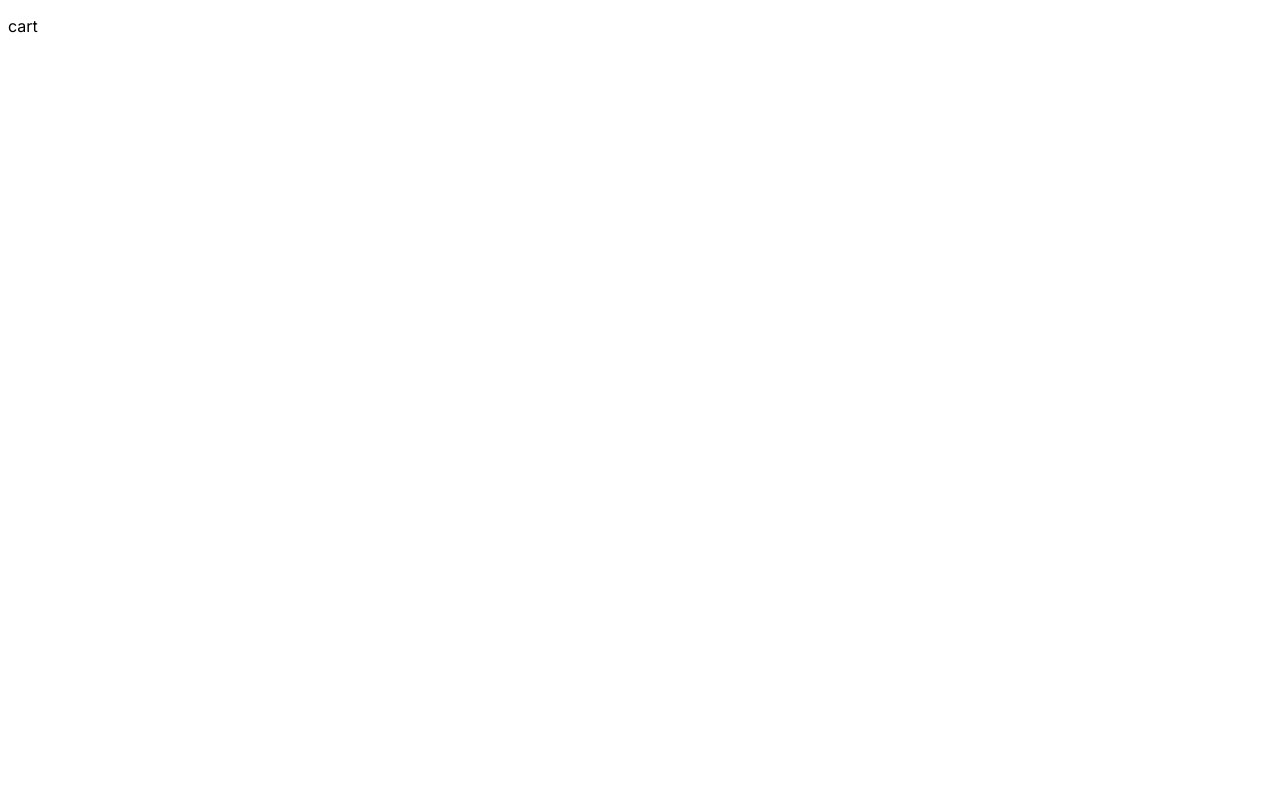
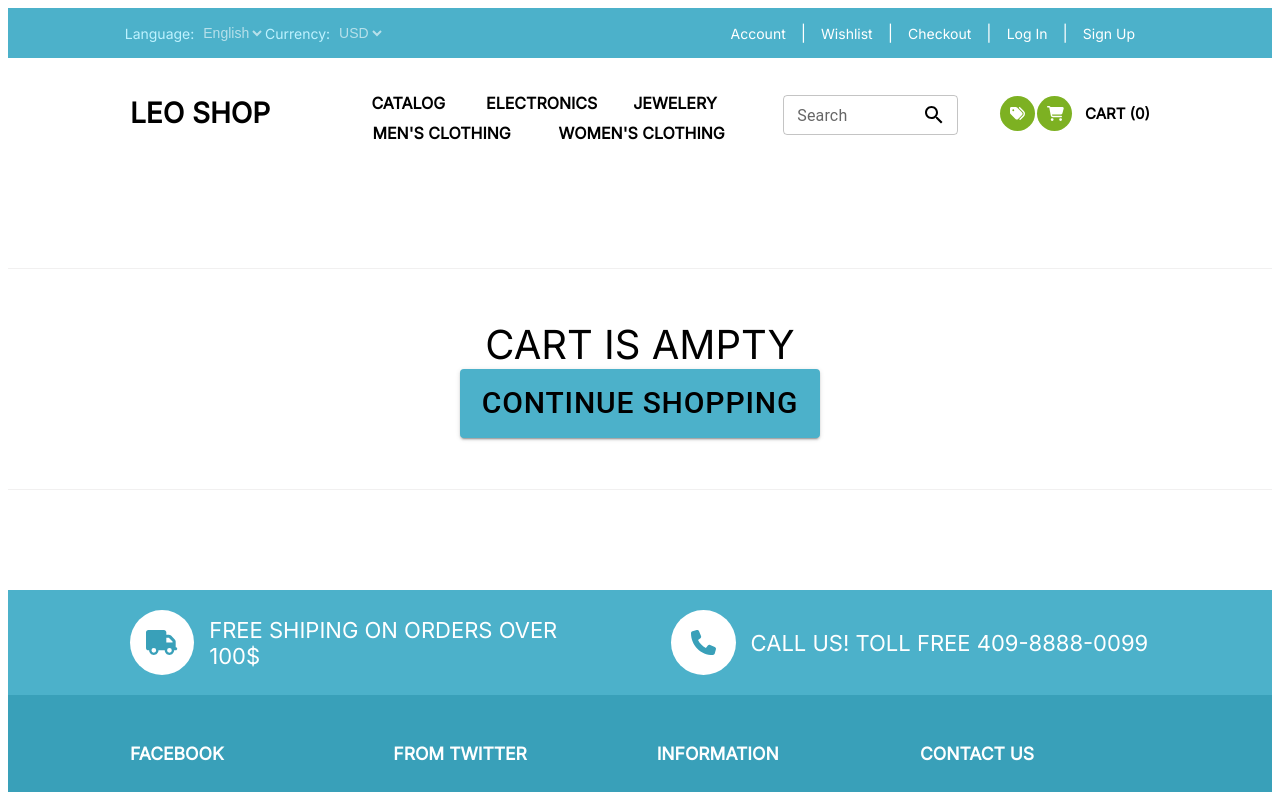
Before and after one commit to PopovYehor/online-shop, a Next.js app: page /cart in a window 1280 px wide. Shown: the top 792 px of the page. Built offline with nearby package versions, Linux system fonts and the light colour scheme.

Commit message:
add cart component

```diff
--- /dev/null
+++ b/src/components/basket/basket-item/basket-item.js
@@ -0,0 +1,42 @@
+import { useAppDispatch } from "@/hooks/hooks"
+import { SET_CHANGE_CART } from "@/reducers/cartReducer"
+import { useSelector } from "react-redux"
+import DeleteIcon from '@mui/icons-material/Delete';
+import styles from "./basket-item.module.scss"
+import Link from "next/link";
+export default function BasketItem(){
+
+    const cart = useSelector((state)=>state.cart.cart)
+    const dispatch = useAppDispatch()
+
+    const deleteFromBasket = (e)=>{
+        const target = e.target
+        const targetId = target.getAttribute('id') || target.parentNode.getAttribute('id')
+        const change = cart.filter(elem => elem.id != targetId)
+        dispatch(SET_CHANGE_CART(change))
+    }
+
+    return(
+        <>
+        {cart.map((elem)=>{
+            return(
+            <div className={styles.basket_item}>
+                <div className={styles.item_img}>
+                <Link href={`/product/${elem.id}`}><img src={elem.image} id = {elem.id}></img></Link>
+                </div>
+                <div className={styles.item_title}>
+                    <h3 className={styles.title_item}>{elem.title}</h3>
+                    <p className={styles.item_description}>{elem.description}</p>
+                </div>
+                <div className={styles.basket_price}>
+                    <span className={styles.price}>{elem.price} $</span>
+                </div>
+                <div className={styles.delete_from_basket}>
+                    <button className={styles.delete_from_basket_btn} id={elem.id} onClick={(e)=>deleteFromBasket(e)}><DeleteIcon id={elem.id}/></button>
+                </div>
+            </div>
+            )
+        })}
+        </>
+    )
+}
--- /dev/null
+++ b/src/components/basket/basket-item/basket-item.module.scss
@@ -0,0 +1,61 @@
+.basket_item{
+    display: flex;
+    flex-direction: row;
+    justify-content: space-between;
+    margin-bottom: 50px;
+    border: 1px solid #f1f0f0;
+    box-shadow: 0 0 10px #b6babd;
+    padding: 20px 50px;
+    .item_img{
+        display: flex;
+        align-items: center;
+        justify-content: center;
+        width: 195px;
+        border: 1px solid #f1f0f0;
+        box-shadow: 0 3px 10px -2px #b6babd;
+        padding: 10px;
+        img{
+            max-width: 100%;
+            max-height: 100%;
+            cursor: pointer;
+        }
+    }
+    .item_title{
+        width: 490px;
+        .title_item{
+            font-size: 23px;
+            margin-bottom: 15px;
+        }
+        .item_description{
+            font-size: 18px;
+        }
+    }
+    .basket_price{
+        display: flex;
+        align-items: center;
+        .price{
+            font-size: 28px;
+            font-weight: 600;
+            color: #7db122;
+        }
+    }
+    .delete_from_basket{
+        display: flex;
+        align-items: center;
+        .delete_from_basket_btn{
+            display: flex;
+            align-items: center;
+            justify-content: center;
+            width: 45px;
+            height: 45px;
+            border: none;
+            border-radius: 50%;
+            background-color: #f1f0f0;
+            font-size: 20px;
+            transition: all .5s;
+        }
+        .elete_from_basket_btn:hover{
+            background-color: #dbdbdb;
+        }
+    }
+}
--- /dev/null
+++ b/src/components/basket/basket.js
@@ -0,0 +1,42 @@
+import { useSelector } from "react-redux"
+import styles from "./basket.module.scss"
+import { useState, useEffect } from "react"
+import BasketItem from "./basket-item/basket-item"
+import Link from "next/link"
+import { Button } from "@mui/material"
+
+export default function Basket(){
+    const cart = useSelector((state)=>state.cart.cart)
+    const [sum, setSum] = useState(0)
+    useEffect(()=>{
+        setSum(()=>{
+            return(
+                cart.reduce((accumulator, object) => {
+                    return accumulator + object.price;
+                  }, 0)
+            )
+        })
+    }, [cart])
+    return(
+        <>
+        <div className={styles.basket_items_wrap}>
+            <div className={styles.basket_container}>
+                {cart.length > 0 ?
+                    <>
+                    <BasketItem/>
+                    <div className={styles.result_price}>
+                        <button className={styles.add_to_basket}>To order</button>
+                        <p className={styles.result_price_text}>Total: <span className={styles.result_price_item}>{sum} $</span></p>
+                    </div>
+                    </>
+                    :
+                    <div className={styles.empty_cart}>
+                        <div><span className={styles.empty_cart_text}>CART IS AMPTY</span></div>
+                        <Button variant="contained" size="large" className={styles.empty_cart_link}><Link href={'/'}>Continue shopping </Link></Button>
+                    </div>}
+
+            </div>
+        </div>
+        </>
+    )
+}
--- /dev/null
+++ b/src/components/basket/basket.module.scss
@@ -0,0 +1,60 @@
+@import "../../styles/var.scss";
+
+.basket_items_wrap{
+    display: flex;
+    align-items: center;
+    justify-content: center;
+    width: $page-width;
+    padding: 25px;
+    border-top: 1px solid #f1f0f0;
+    border-bottom: 1px solid #f1f0f0;
+    .basket_container{
+        width: $container-width;
+        height: 100%;
+        display: flex;
+        flex-direction: column;
+
+        .result_price{
+            display: flex;
+            flex-direction: row;
+            justify-content: flex-end;
+            align-items: center;
+            width: 100%;
+            margin-top: 20px;
+            .add_to_basket{
+                width: 235px;
+                height: 55px;
+                border-radius: 40px;
+                border: none;
+                background-color: #7db122;
+                color: #fff;
+                font-size: 23px;
+                transition: all .5s;
+            }
+            .add_to_basket:hover{
+                background-color: #6c9b1c;
+            }
+            .result-price-text{
+                font-size: 35px;
+                margin-left: 50px;
+            }
+        }
+        .empty_cart{
+            display: flex;
+            align-items: center;
+            justify-content: center;
+            flex-direction: column;
+            height: 170px;
+            font-size: 40px;
+            cursor: default;
+            a{
+                cursor: pointer;
+                color: #000;
+            }
+        }
+        .empty_cart_link{
+            font-size: 30px;
+            background-color: #4cb1ca;
+        }
+    }
+}
--- a/src/components/header/header-buttom/header-buttom.module.scss
+++ b/src/components/header/header-buttom/header-buttom.module.scss
@@ -80,6 +80,7 @@
           border-radius: 50%;
           border: none;
           font-size: 15px;
+          cursor: pointer;
           svg{
             path{fill: #fff}
           }
--- a/src/components/main-title/main-title.js
+++ b/src/components/main-title/main-title.js
@@ -3,7 +3,7 @@ import Box from '@mui/material/Box';
 import MenuItem from '@mui/material/MenuItem';
 import FormControl from '@mui/material/FormControl';
 import Select from '@mui/material/Select';
-import { useEffect, useState } from "react";
+import { useState } from "react";
 import { Inter } from "@next/font/google";
 import { useSelector } from "react-redux";
 import { useAppDispatch } from "@/hooks/hooks";
--- a/src/components/view/catalog-view/catalog-view.js
+++ b/src/components/view/catalog-view/catalog-view.js
@@ -10,7 +10,7 @@ export default function CatalogView({catalog_title, item}){
         <>
         <Header/>
         <PromoSlide/>
-        <div className="main-wrap">
+        <div>
             <MainTitle title = {catalog_title}/>
             <div className="catalog-wripper">
                 <div className="catalog-container">
--- a/src/pages/cart/index.js
+++ b/src/pages/cart/index.js
@@ -1,5 +1,15 @@
+import Header from "@/components/view/header/header"
+import Footer from "@/components/view/footer/footer"
+import Basket from "@/components/basket/basket"
+
 export default function Cart(){
     return(
-        <><p>cart</p></>
+        <>
+        <Header/>
+        <div className="main-wrap">
+            <Basket/>
+        </div>
+        <Footer/>
+        </>
     )
 }
--- a/src/reducers/cartReducer.js
+++ b/src/reducers/cartReducer.js
@@ -14,11 +14,15 @@ const cartSlice = createSlice({
             const { payload } = param
             state.cart = [...state.cart, payload]
         },
+        SET_CHANGE_CART:(state, param)=>{
+            const { payload } = param
+            state.cart = payload
+        }
     }
 })
 
 const { actions, reducer } = cartSlice
-export const { SET_CURRENT_CART } = actions
+export const { SET_CURRENT_CART, SET_CHANGE_CART } = actions
 export const CartReducer = state => state.cart
 
 export default cartSlice.reducer
--- a/src/styles/globals.css
+++ b/src/styles/globals.css
@@ -6,6 +6,15 @@
 .catalog-container{
     width: 1115px;
     display: flex;
+}
+.container-page{
+    width: 1400px;
+}
+.main-wrap{
+    display: flex;
+    flex-direction: row;
+    justify-content: center;
+    margin: 100px 0 100px 0;
 }
 a{
     all: unset;
```
